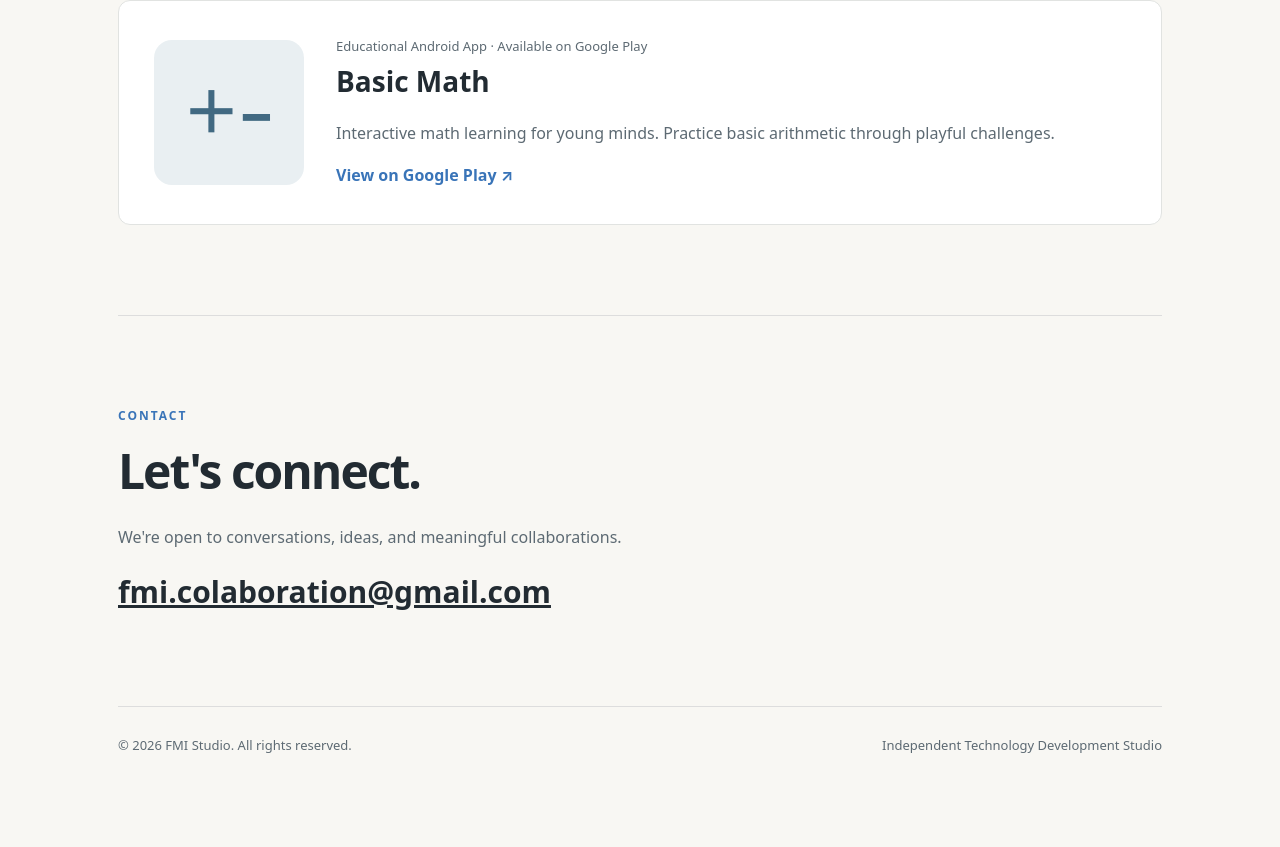
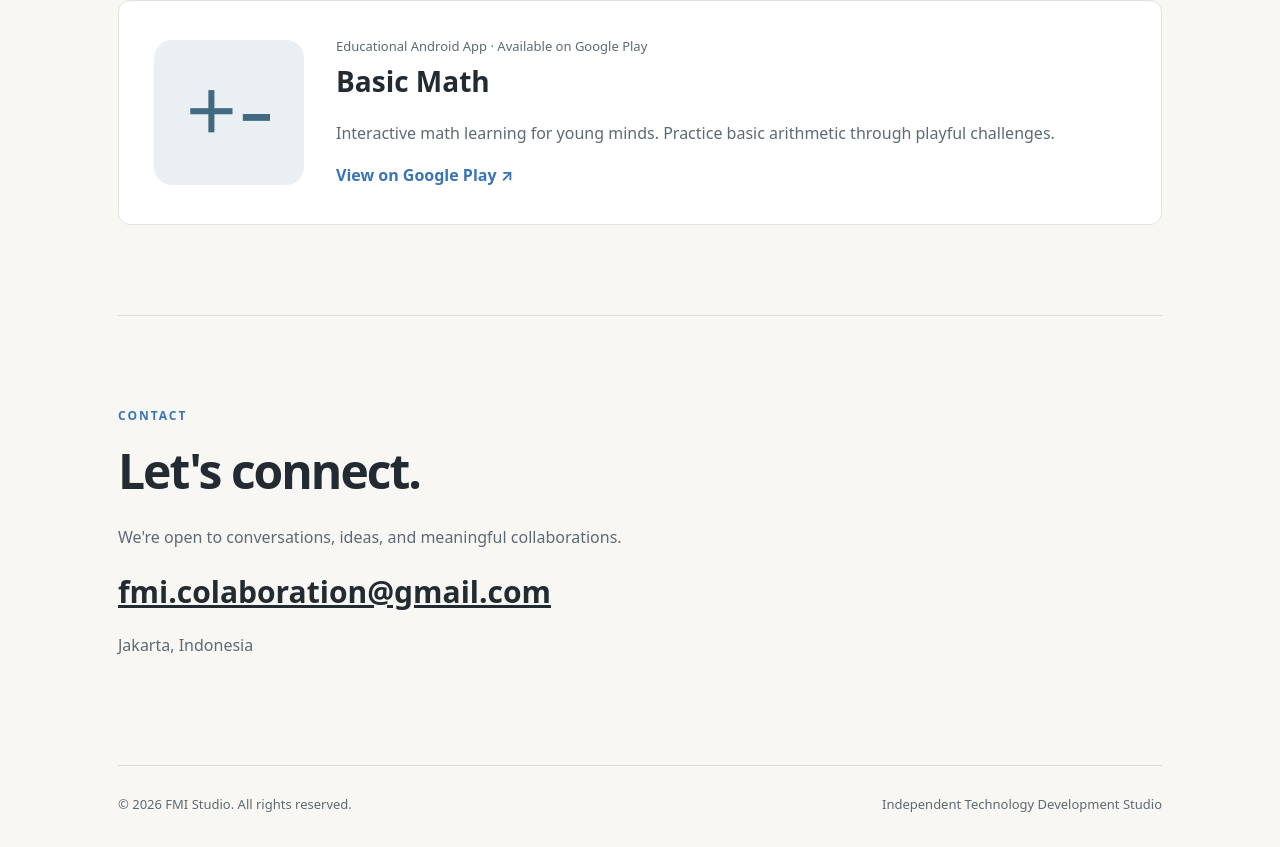
Before and after one commit to FMI-Studio/FMI-Studio.github.io, a plain HTML site: page index.html in a window 1280 px wide. Shown: the part 1460-2307 px from the top of the page. Before the commit the page ends 2249 px from the top, so only its background shows below. Drawn offline with Linux system fonts and the light colour scheme.

Commit message:
Update FMI Studio contact location to Jakarta, Indonesia

```diff
--- a/index.html
+++ b/index.html
@@ -6,5 +6,5 @@
 <main><section class="hero" id="home"><div class="eyebrow">Independent Technology Development Studio</div><h1>Explore.<br>Build. Evolve.</h1><p class="lead">Turning curiosity and ideas into technology-driven products and practical solutions.</p><div class="actions"><a class="button" href="#work">Explore Our Work</a><a class="button secondary" href="#about">About FMI Studio</a></div></section>
 <section id="about"><div class="eyebrow">About the studio</div><h2>Technology begins with curiosity.</h2><p>FMI Studio is an independent technology development studio focused on exploring ideas and creating digital products.</p><p>We approach development through experimentation, practical thinking, and continuous improvement—turning ideas into experiences people can use and enjoy.</p></section>
 <section id="work"><div class="eyebrow">Our work / 001</div><h2>Selected work.</h2><p>A growing collection of projects built through curiosity and exploration.</p><article class="work"><div class="symbol" aria-hidden="true">＋−</div><div><div class="meta">Educational Android App · Available on Google Play</div><h3>Basic Math</h3><p>Interactive math learning for young minds. Practice basic arithmetic through playful challenges.</p><a class="textlink" href="https://play.google.com/store/apps/details?id=com.fmi.basicmath" target="_blank" rel="noopener noreferrer">View on Google Play ↗</a></div></article></section>
-<section id="contact"><div class="eyebrow">Contact</div><h2>Let's connect.</h2><p>We're open to conversations, ideas, and meaningful collaborations.</p><a class="email" href="mailto:fmi.colaboration@gmail.com">fmi.colaboration@gmail.com</a></section></main>
+<section id="contact"><div class="eyebrow">Contact</div><h2>Let's connect.</h2><p>We're open to conversations, ideas, and meaningful collaborations.</p><a class="email" href="mailto:fmi.colaboration@gmail.com">fmi.colaboration@gmail.com</a><p>Jakarta, Indonesia</p></section></main>
 <footer><span>© 2026 FMI Studio. All rights reserved.</span><span>Independent Technology Development Studio</span></footer></body></html>
```
